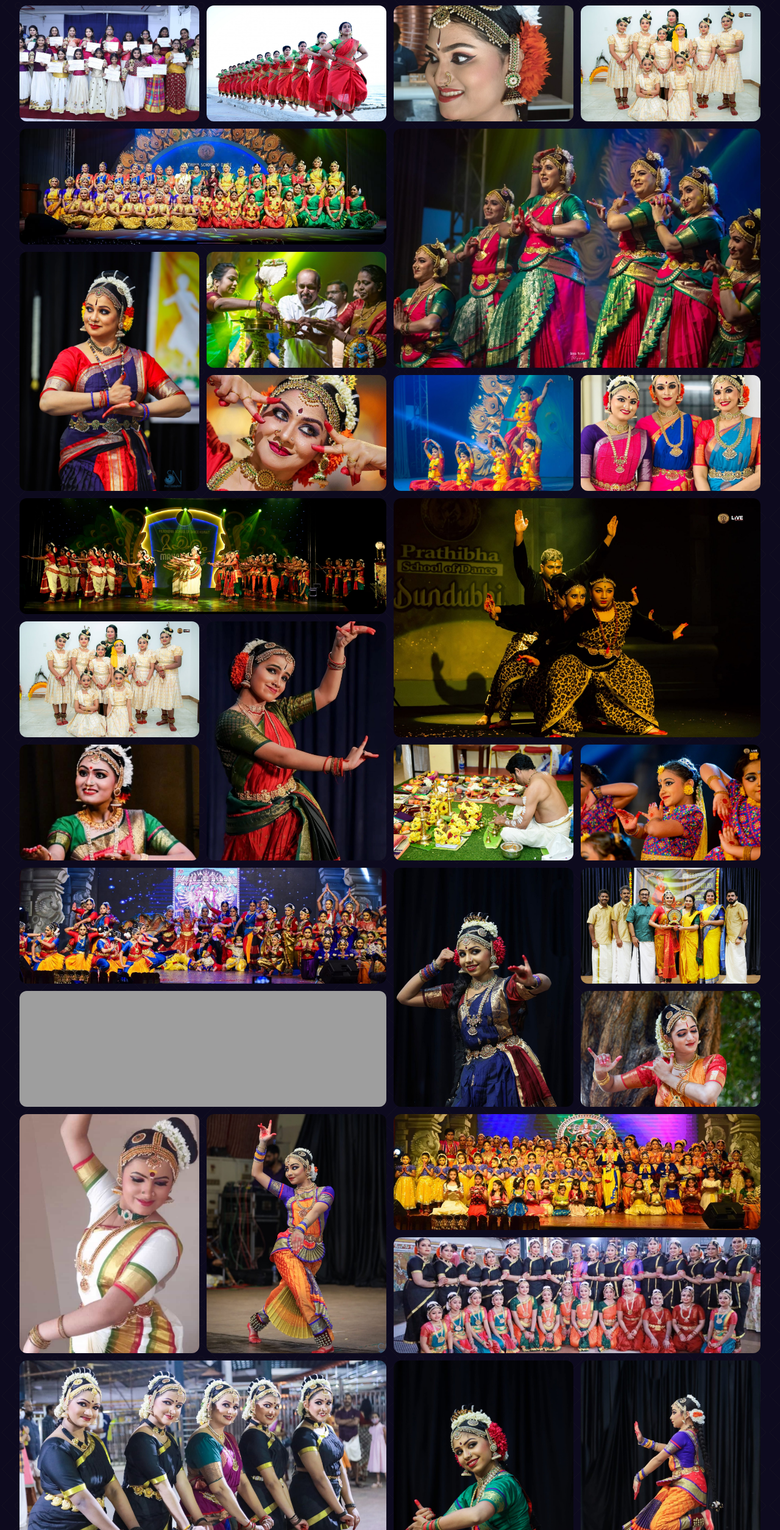
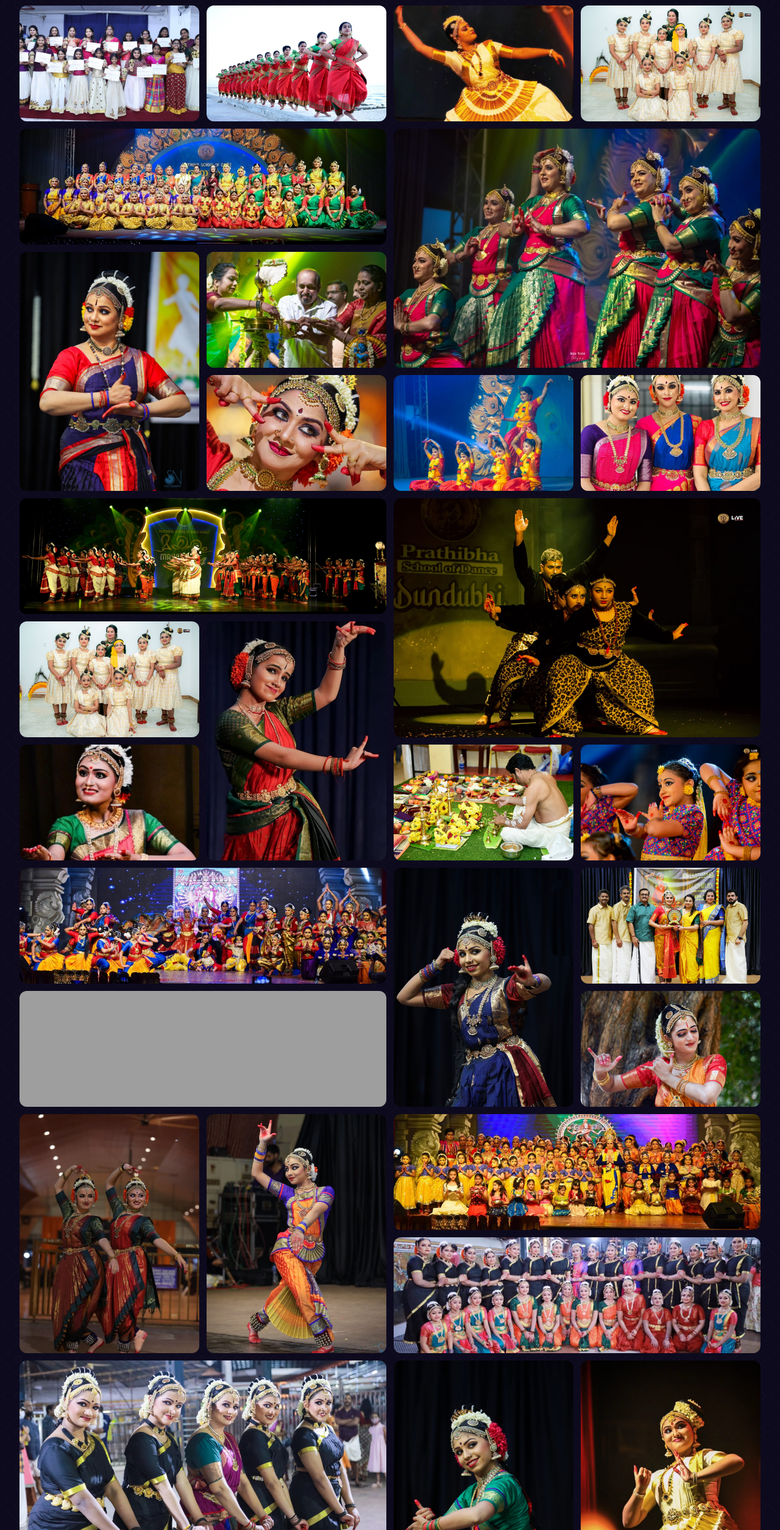
Before and after one commit to MithulKRS/Prathibha-School-of-Dance, a plain HTML site: page index.html in a window 1280 px wide. Shown: the part 4253-6762 px from the top of the page at 61% size. Drawn offline with nearby package versions, Linux system fonts and the light colour scheme; grey boxes are pictures that could not be loaded; a web font is replaced by a local one.

Commit message:
psd version:2.0.2

```diff
--- a/index.html
+++ b/index.html
@@ -150,7 +150,7 @@
 
       <!-- Register Button -->
       <div class="mt-auto pt-10">
-        <a href="#registration" class="flex justify-center items-center w-full bg-maroon text-cream text-lg font-medium tracking-wide py-4 rounded-full shadow-lg hover:bg-maroon-dark transition-colors">
+        <a href="register.html" class="flex justify-center items-center w-full bg-maroon text-cream text-lg font-medium tracking-wide py-4 rounded-full shadow-lg hover:bg-maroon-dark transition-colors">
           Register Now
         </a>
       </div>
@@ -470,8 +470,8 @@
         <figcaption class="gal-cap absolute inset-0 bg-gradient-to-t from-obsidian/90 via-obsidian/20 to-transparent flex items-end p-4"><span class="font-display text-ivory text-sm">Practice Session</span></figcaption>
       </figure>
       <figure class="gal-fig group relative rounded-xl overflow-hidden">
-        <img src="assets/makeup.jpg" alt="..." class="absolute inset-0 w-full h-full object-cover">
-        <figcaption class="gal-cap absolute inset-0 bg-gradient-to-t from-obsidian/90 via-obsidian/20 to-transparent flex items-end p-4"><span class="font-display text-ivory text-sm">Stage Makeup</span></figcaption>
+        <img src="assets/mohiniyattam-1.jpeg" alt="..." class="absolute inset-0 w-full h-full object-cover">
+        <figcaption class="gal-cap absolute inset-0 bg-gradient-to-t from-obsidian/90 via-obsidian/20 to-transparent flex items-end p-4"><span class="font-display text-ivory text-sm">Mohiniyattam</span></figcaption>
       </figure>
       <figure class="gal-fig group relative md:col-span-2 rounded-xl overflow-hidden">
         <img src="assets/cover_image.jpg" alt="..." class="absolute inset-0 w-full h-full object-cover">
@@ -560,8 +560,8 @@
         <figcaption class="gal-cap absolute inset-0 bg-gradient-to-t from-obsidian/90 via-obsidian/20 to-transparent flex items-end p-4"><span class="font-display text-ivory text-sm">Divine Pose</span></figcaption>
       </figure>
       <figure class="gal-fig group relative md:row-span-2 rounded-xl overflow-hidden">
-        <img src="assets/solo-3.jpeg" alt="..." class="absolute inset-0 w-full h-full object-cover">
-        <figcaption class="gal-cap absolute inset-0 bg-gradient-to-t from-obsidian/90 via-obsidian/20 to-transparent flex items-end p-4"><span class="font-display text-ivory text-sm">Mohiniyattam-Solo</span></figcaption>
+        <img src="assets/duo-1.jpeg" alt="..." class="absolute inset-0 w-full h-full object-cover">
+        <figcaption class="gal-cap absolute inset-0 bg-gradient-to-t from-obsidian/90 via-obsidian/20 to-transparent flex items-end p-4"><span class="font-display text-ivory text-sm">Duet Pose</span></figcaption>
       </figure>
       <figure class="gal-fig group relative md:row-span-2 rounded-xl overflow-hidden">
         <img src="assets/solo-1.jpeg" alt="..." class="absolute inset-0 w-full h-full object-cover">
@@ -586,7 +586,7 @@
         <figcaption class="gal-cap absolute inset-0 bg-gradient-to-t from-obsidian/90 via-obsidian/20 to-transparent flex items-end p-4"><span class="font-display text-ivory text-sm">Solo Performance</span></figcaption>
       </figure>
       <figure class="gal-fig group relative md:row-span-2 rounded-xl overflow-hidden">
-        <img src="assets/solo-5.jpeg" alt="..." class="absolute inset-0 w-full h-full object-cover">
+        <img src="assets/solo-6.jpeg" alt="..." class="absolute inset-0 w-full h-full object-cover">
         <figcaption class="gal-cap absolute inset-0 bg-gradient-to-t from-obsidian/90 via-obsidian/20 to-transparent flex items-end p-4"><span class="font-display text-ivory text-sm">Solo Performance</span></figcaption>
       </figure>
 
```
Also changed, not shown: assets/duo-1.jpeg (added), assets/mohiniyattam-1.jpeg (added), assets/solo-6.jpeg (added).
